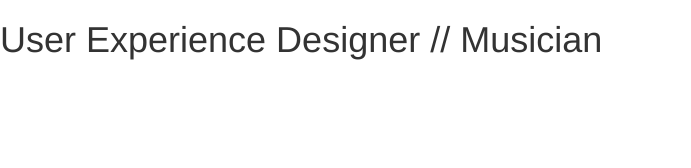
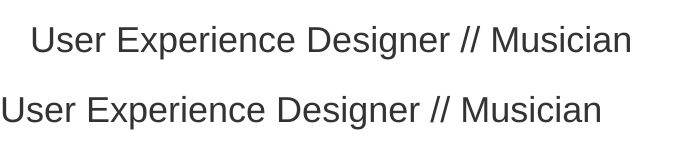
Before and after one commit to JWRanton/JWRanton.github.io, a plain HTML site: page index.html in a window 1280 px wide. Shown: the whole page, without its empty margins (0-691 px from the left). Drawn offline with nearby package versions, Linux system fonts and the light colour scheme.

Commit message:
testing emmet

```diff
--- a/index.html
+++ b/index.html
@@ -18,6 +18,11 @@
     <![endif]-->
   </head>
   <body>
+    <div class="container-fluid">
+      <div class="col-md-12">
+        <h1>User Experience Designer // Musician</h1>
+      </div>
+    </div>
     <h1>User Experience Designer // Musician</h1>
     <!-- jQuery (necessary for Bootstrap's JavaScript plugins) -->
     <script src="https://ajax.googleapis.com/ajax/libs/jquery/1.12.4/jquery.min.js"></script>
```
